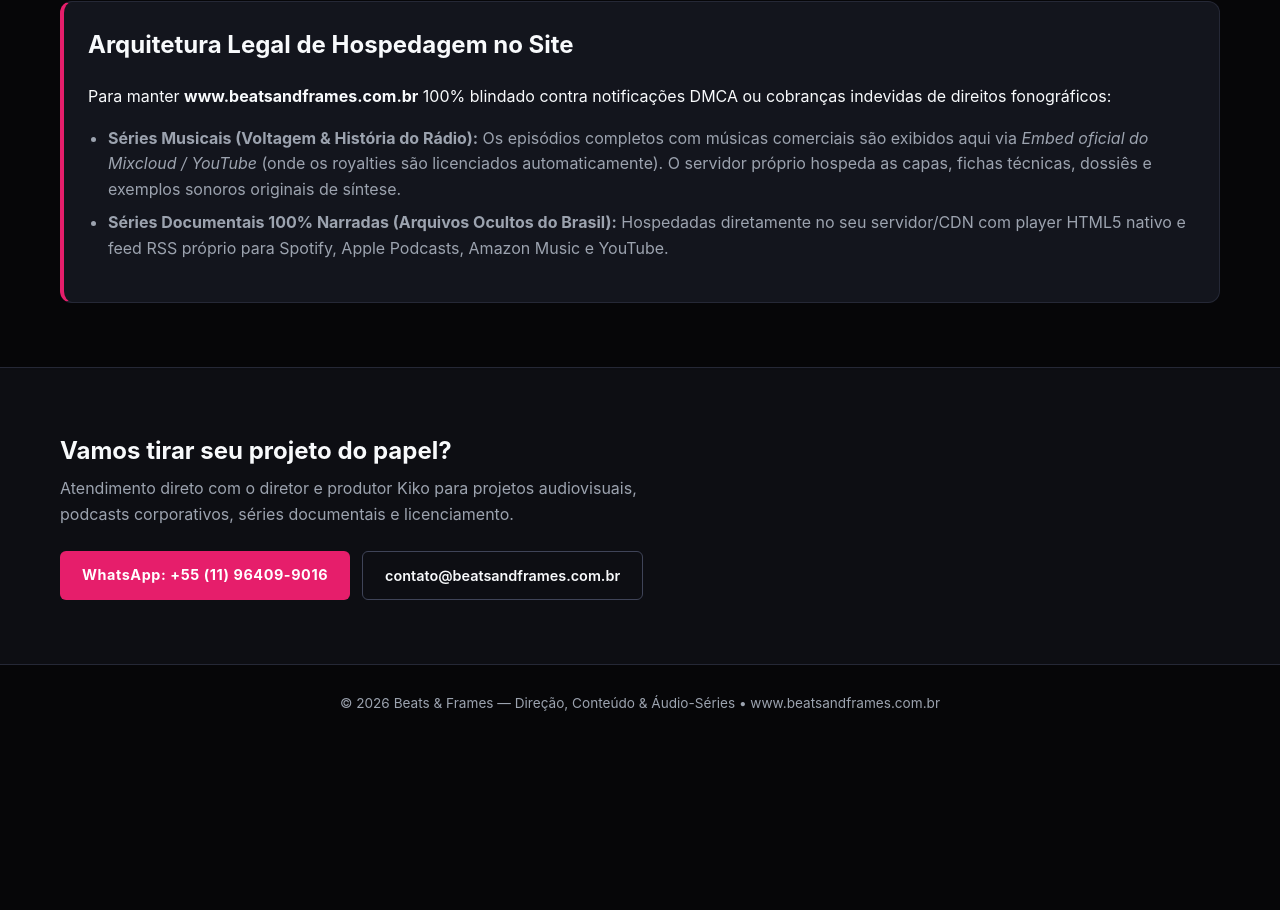
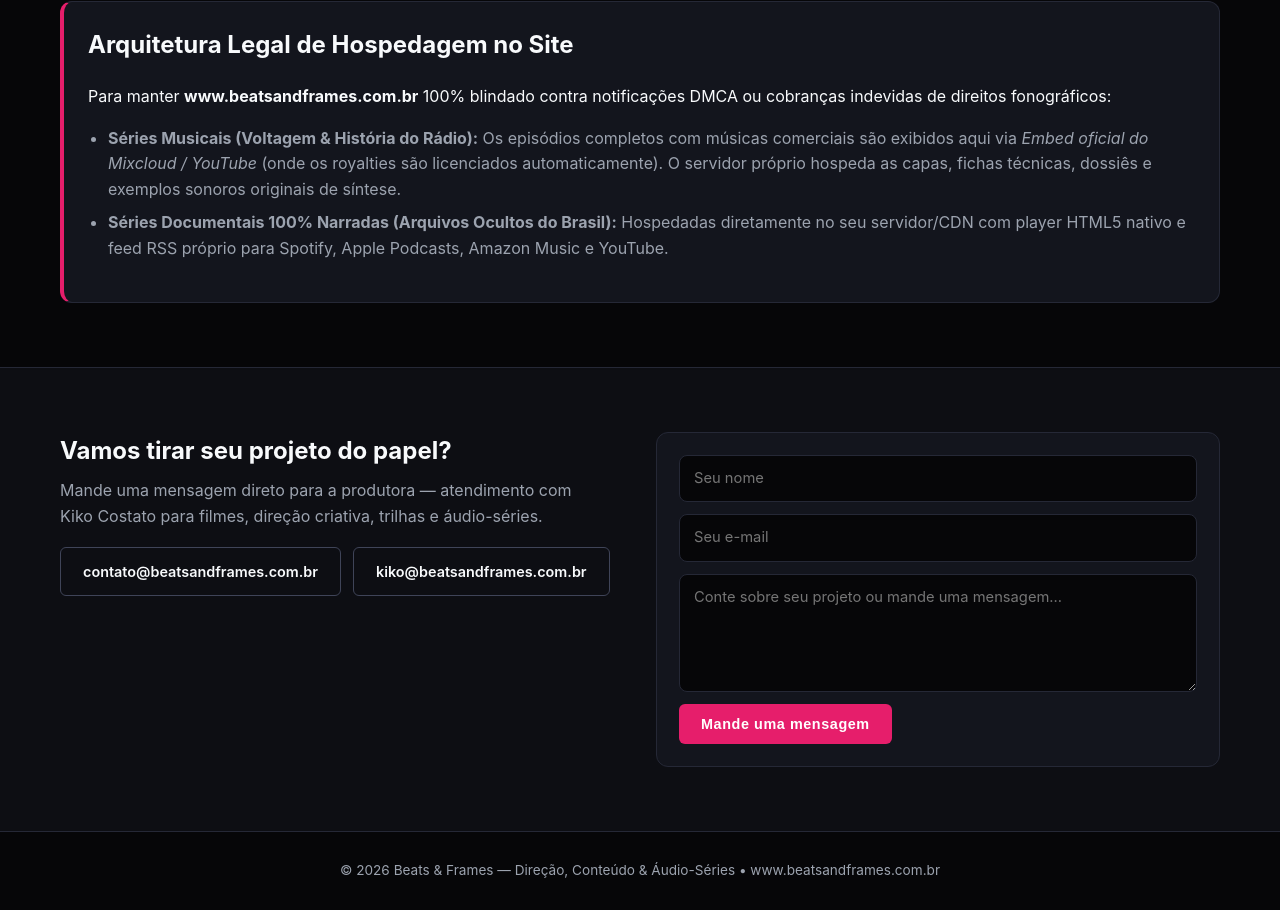
Before and after one commit to kcostat/beats-and-frames, a plain HTML site: page index.html in a window 1280 px wide. Shown: the part 6513-7423 px from the top of the page. Before the commit the page ends 7256 px from the top, so only its background shows below. Drawn offline with Linux system fonts and the light colour scheme.

Commit message:
Remove exposed phone number and add contact message form

```diff
--- a/index.html
+++ b/index.html
@@ -331,12 +331,20 @@
     <div class="container contact-box">
       <div>
         <h2>Vamos tirar seu projeto do papel?</h2>
-        <p>Atendimento direto com o diretor e produtor Kiko para projetos audiovisuais, podcasts corporativos, séries documentais e licenciamento.</p>
+        <p>Mande uma mensagem direto para a produtora — atendimento com Kiko Costato para filmes, direção criativa, trilhas e áudio-séries.</p>
+        <div class="contact-actions">
+          <a href="mailto:contato@beatsandframes.com.br" class="btn-ghost">contato@beatsandframes.com.br</a>
+          <a href="mailto:kiko@beatsandframes.com.br" class="btn-ghost">kiko@beatsandframes.com.br</a>
+        </div>
       </div>
-      <div class="contact-actions">
-        <a href="https://wa.me/5511964099016" target="_blank" rel="noopener" class="btn-primary">WhatsApp: +55 (11) 96409-9016</a>
-        <a href="mailto:contato@beatsandframes.com.br" class="btn-ghost">contato@beatsandframes.com.br</a>
-      </div>
+      <form class="contact-form" action="https://formsubmit.co/contato@beatsandframes.com.br" method="POST">
+        <input type="hidden" name="_subject" value="Novo contato via Beats and Frames Lab" />
+        <input type="hidden" name="_captcha" value="false" />
+        <input type="text" name="name" placeholder="Seu nome" required />
+        <input type="email" name="email" placeholder="Seu e-mail" required />
+        <textarea name="message" rows="4" placeholder="Conte sobre seu projeto ou mande uma mensagem..." required></textarea>
+        <button type="submit" class="btn-primary">Mande uma mensagem</button>
+      </form>
     </div>
   </section>
 
--- a/styles.css
+++ b/styles.css
@@ -81,10 +81,17 @@ h1 { font-size: clamp(2.6rem, 4.8vw, 4.1rem); line-height: 0.98; margin: 0 0 12p
 .legal-box ul { color: var(--muted); padding-left: 20px; }
 .legal-box li { margin-bottom: 8px; }
 
-.contact-box { display: flex; justify-content: space-between; align-items: center; gap: 24px; flex-wrap: wrap; }
-.contact-box h2 { margin: 0 0 6px; }
-.contact-box p { margin: 0; color: var(--muted); max-width: 600px; }
+.contact-box { display: grid; grid-template-columns: 1fr 1fr; align-items: start; gap: 32px; }
+.contact-box h2 { margin: 0 0 8px; }
+.contact-box p { margin: 0 0 18px; color: var(--muted); max-width: 520px; }
 .contact-actions { display: flex; gap: 12px; flex-wrap: wrap; }
+.contact-form { background: var(--card); border: 1px solid var(--border); border-radius: 12px; padding: 22px; display: flex; flex-direction: column; gap: 12px; }
+.contact-form input, .contact-form textarea {
+  width: 100%; background: var(--bg); border: 1px solid var(--border); border-radius: 8px;
+  padding: 11px 14px; color: var(--text); font: inherit; font-size: 0.92rem;
+}
+.contact-form input:focus, .contact-form textarea:focus { outline: none; border-color: var(--accent); }
+.contact-form button { border: 0; cursor: pointer; align-self: flex-start; }
 
 .footer { padding: 28px 0; text-align: center; color: var(--muted); font-size: 0.85rem; }
 
@@ -132,5 +139,6 @@ h1 { font-size: clamp(2.6rem, 4.8vw, 4.1rem); line-height: 0.98; margin: 0 0 12p
 
 @media (max-width: 820px) {
   .hero-grid { grid-template-columns: 1fr; }
+  .contact-box { grid-template-columns: 1fr; }
   .nav { display: none; }
 }
```
